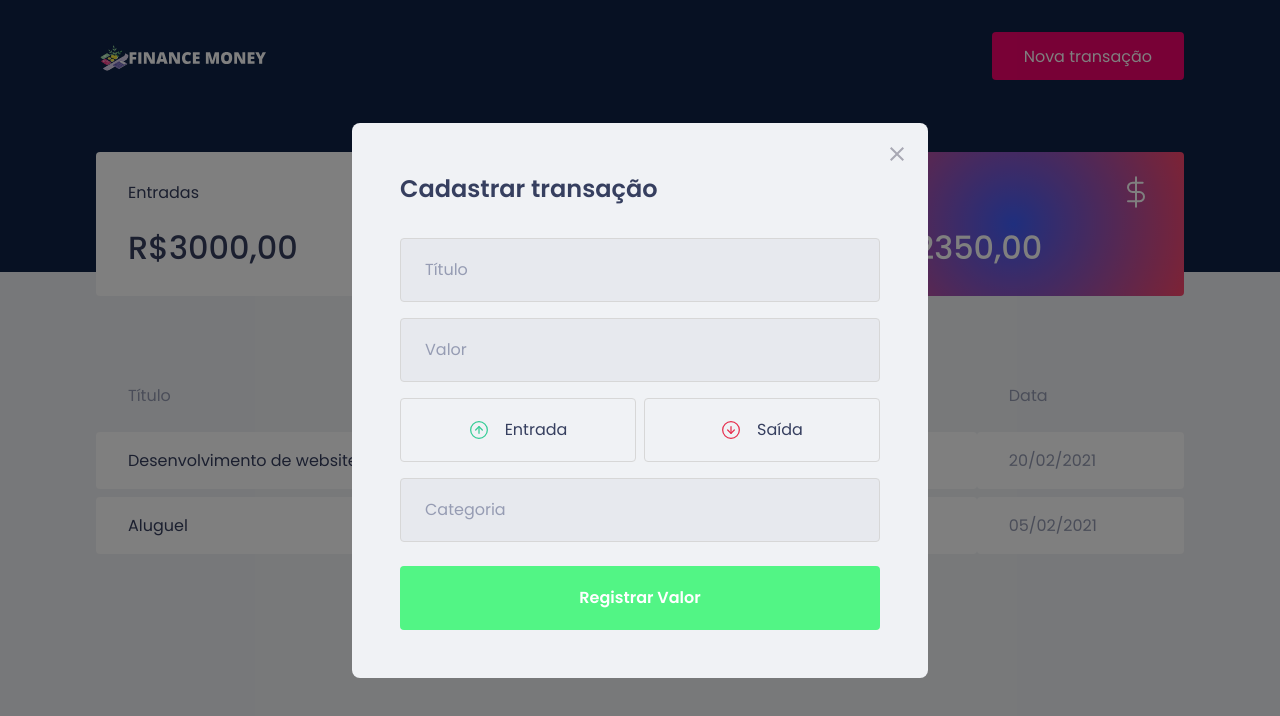
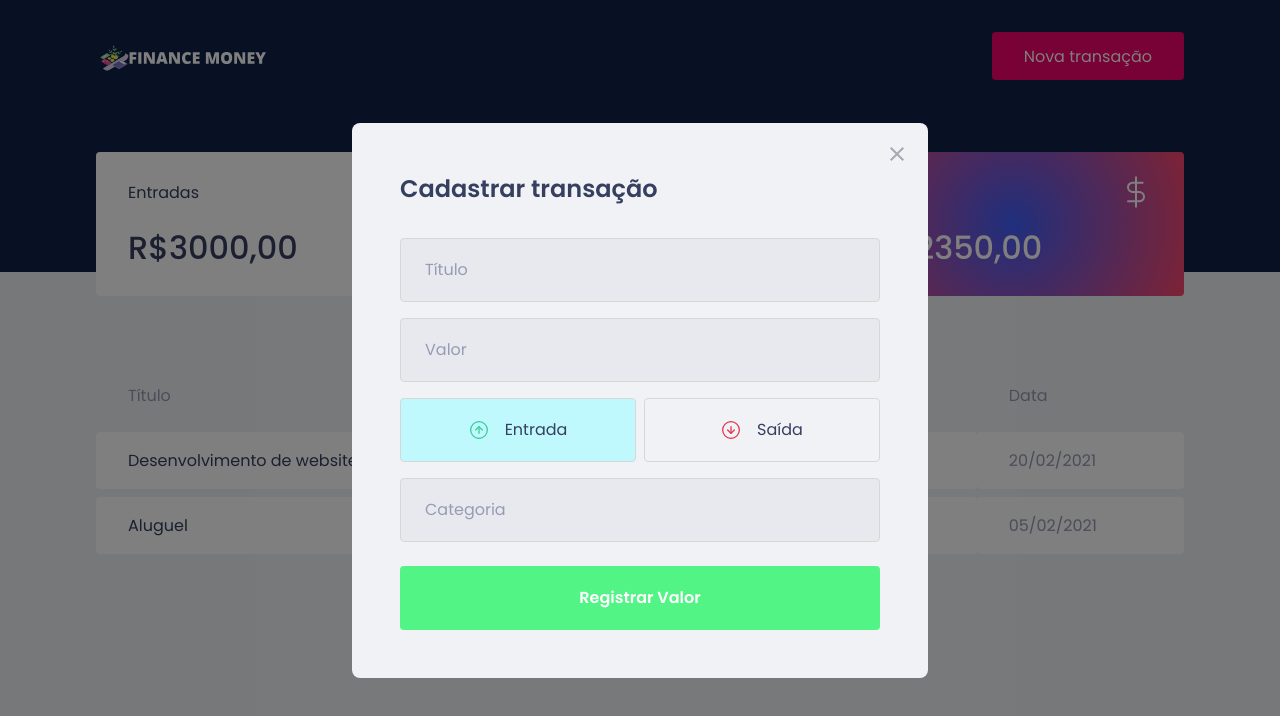
Before and after one commit to alangeek/Finance_Money_React_Typescript, a React (Create React App) app: page / in a window 1280 px wide. Both pictures are taken after a click on the button "Nova transação". Shown: the top 716 px of the page. Built offline with nearby package versions, Linux system fonts and the light colour scheme; no server answers; what miragejs would draw is missing.

Commit message:
Button operation

```diff
--- a/src/components/NewTransationModal/index.tsx
+++ b/src/components/NewTransationModal/index.tsx
@@ -1,8 +1,9 @@
+import { useState } from 'react';
 import Modal from 'react-modal';
 import closeImg from '../../assets/close.svg';
 import incomeImg from '../../assets/income.svg';
 import outcomeImg from '../../assets/outcome.svg';
-import { Container, TransactionTypeContainer } from './styles';
+import { Container, TransactionTypeContainer, RadioBox } from './styles';
 
 interface NewTransationModalProps {
   isOpen: boolean;
@@ -10,6 +11,8 @@
 }
 
 export function NewTransationModal({ isOpen, onRequestClose }: NewTransationModalProps) {
+  const [type, setType] = useState('deposit')
+
   return (
     <Modal
       isOpen={isOpen}
@@ -38,18 +41,24 @@
         />
 
         <TransactionTypeContainer>
-          <button
+          <RadioBox
             type="button"
+            onClick={() => { setType('deposit'); }}
+            isActive={type === 'deposit'}
           >
             <img src={incomeImg} alt="Entrada" />
             <span>Entrada</span>
-          </button>
-          <button
+          </RadioBox>
+
+
+          <RadioBox
             type="button"
+            onClick={() => { setType('withdraw'); }}
+            isActive={type === 'withdraw'}
           >
             <img src={outcomeImg} alt="Saída" />
             <span>Saída</span>
-          </button>
+          </RadioBox>
         </TransactionTypeContainer>
 
         <input
--- a/src/components/NewTransationModal/styles.ts
+++ b/src/components/NewTransationModal/styles.ts
@@ -56,13 +56,18 @@
   display: grid;
   grid-template-columns: 1fr 1fr;
   gap: 0.5rem;
+`;
 
-  button {
+interface RadioBoxProps {
+  isActive: boolean;
+}
+
+export const RadioBox = styled.button<RadioBoxProps>`
     height: 4rem;
     border: 1px solid #d7d7d7;
     border-radius: 0.25rem;
 
-    background: transparent;
+    background: ${(props) => props.isActive ? '#c0f9fd' : 'transparent'};
 
     display: flex;
     align-items: center;
@@ -85,5 +90,4 @@
       font-size: 1rem;
       color: var(--text-title);
     }
-  }
 `;
```
Also changed, not shown: public/favicon.png (renamed from favicon.png).
